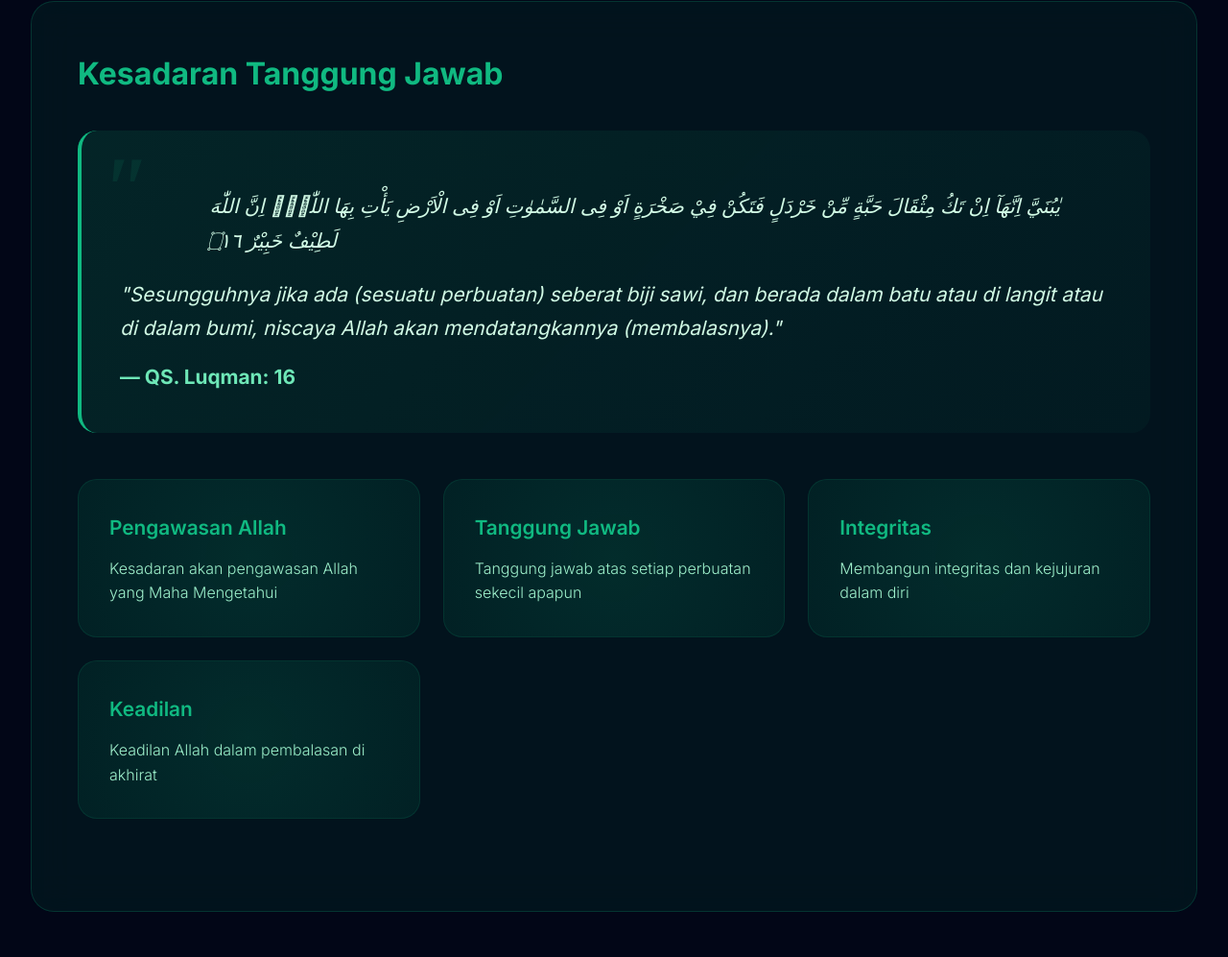
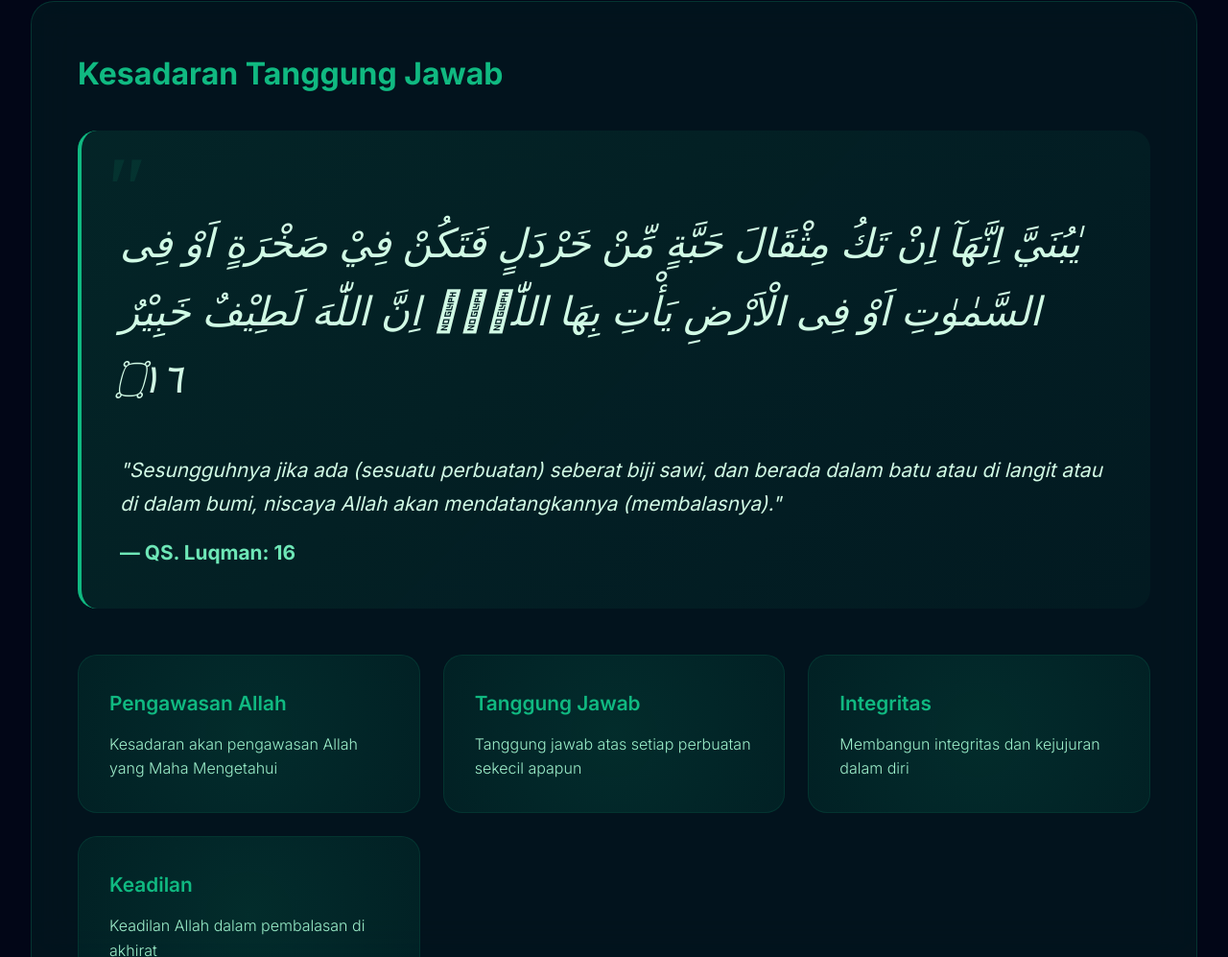
Before and after one commit to RayaAlam/PAIMQ, a plain HTML site: page index.html in a window 1280 px wide. Shown: the part 3602-4599 px from the top of the page at 96% size. Drawn offline with Linux system fonts and the light colour scheme.

Commit message:
Update index.html

```diff
--- a/index.html
+++ b/index.html
@@ -728,7 +728,7 @@
             <div class="card">
                 <h3 style="color: #10b981; font-size: 2rem; margin-bottom: 1rem;">Kesadaran Tanggung Jawab</h3>
                 <div class="quote">
-                    <p style="margin-top: 1em; margin-bottom: 1em; padding-left: 4.5em;">يٰبُنَيَّ اِنَّهَآ اِنْ تَكُ مِثْقَالَ حَبَّةٍ مِّنْ خَرْدَلٍ فَتَكُنْ فِيْ صَخْرَةٍ اَوْ فِى السَّمٰوٰتِ اَوْ فِى الْاَرْضِ يَأْتِ بِهَا اللّٰهُۗ اِنَّ اللّٰهَ لَطِيْفٌ خَبِيْرٌ ۝١٦</p>
+                    <p style="margin-top: 1em; margin-bottom: 1em; font-size: 2em;">يٰبُنَيَّ اِنَّهَآ اِنْ تَكُ مِثْقَالَ حَبَّةٍ مِّنْ خَرْدَلٍ فَتَكُنْ فِيْ صَخْرَةٍ اَوْ فِى السَّمٰوٰتِ اَوْ فِى الْاَرْضِ يَأْتِ بِهَا اللّٰهُۗ اِنَّ اللّٰهَ لَطِيْفٌ خَبِيْرٌ ۝١٦</p>
                     "Sesungguhnya jika ada (sesuatu perbuatan) seberat biji sawi, dan berada dalam batu atau di langit atau di dalam bumi, niscaya Allah akan mendatangkannya (membalasnya)."
                     <strong>— QS. Luqman: 16</strong>
                 </div>
@@ -1010,4 +1010,5 @@
 
 </body>
 
+
 </html>
```
